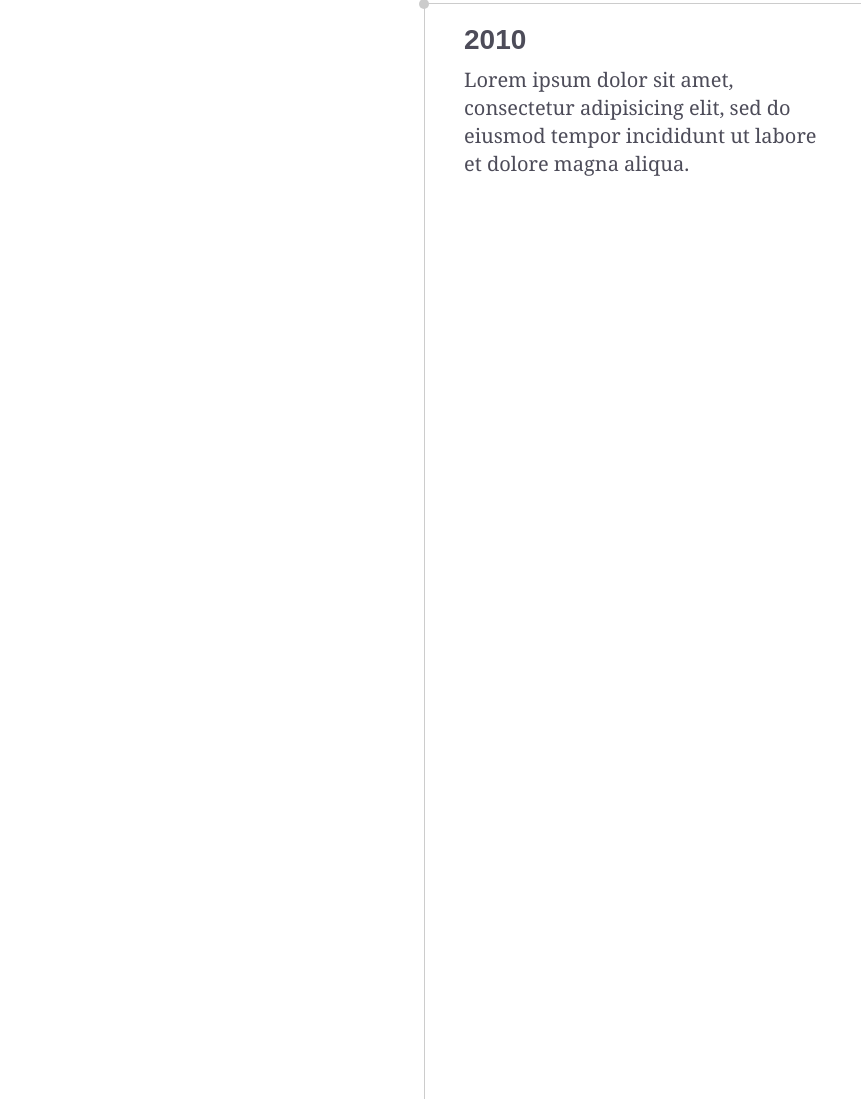
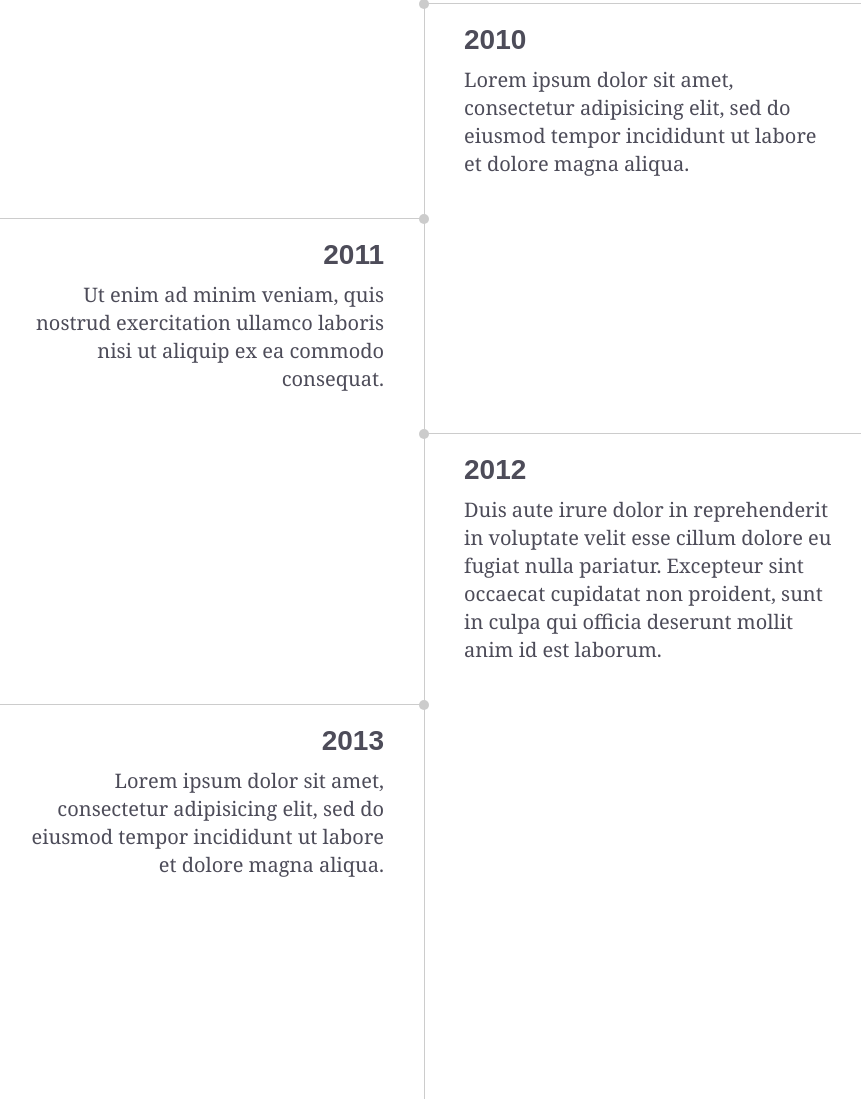
Before and after one commit to giannoulakis/timeline-vertical, a plain HTML site: page index.html in a window 1280 px wide. Shown: the part 2170-3269 px from the top of the page, without its empty margins (216-1077 px from the left). Drawn offline with Linux system fonts and the light colour scheme.

Commit message:
adding more comments

```diff
--- a/script.js
+++ b/script.js
@@ -1,15 +1,14 @@
 document.addEventListener('scroll', timeline);
 
 function timeline(){
+	var threshold_position = window.scrollY + window.innerHeight * 2/3;
 	//compare scrolltop with scrolltop on each timeline event
-	var threshold_position = window.scrollY + window.innerHeight / 2;
-
 	var timeline_events = document.querySelectorAll('.timeline li');
 	for(i in timeline_events){
 		if(timeline_events[i].offsetTop < threshold_position){
-			timeline_events[i].classList.add('in');
+			timeline_events[i].classList.add('visible');
 		} else {
-			timeline_events[i].classList.remove('in');
+			timeline_events[i].classList.remove('visible');
 		}
 	}
 }
--- a/style.css
+++ b/style.css
@@ -23,6 +23,7 @@ h3{
 	padding-top: 20px;
 	padding-bottom: 20px;
 }
+/* the timeline's center vertical line */
 .timeline:before{
 	content:"";
 	position:absolute;
@@ -44,6 +45,7 @@ h3{
 	opacity:0;
 	transform: translateX(-10%);
 }
+/* the rounded mark on each timeline item */
 .timeline li:before {
 	content:"";
 	width: 10px;
@@ -73,7 +75,7 @@ h3{
 	left: 0;
   transform: translate(-50%,-50%);
 }
-.timeline li.in {
+.timeline li.visible {
 	opacity:1;
 	transform:translateX(0);
 }
```
Also changed, not shown: 1 other file.
